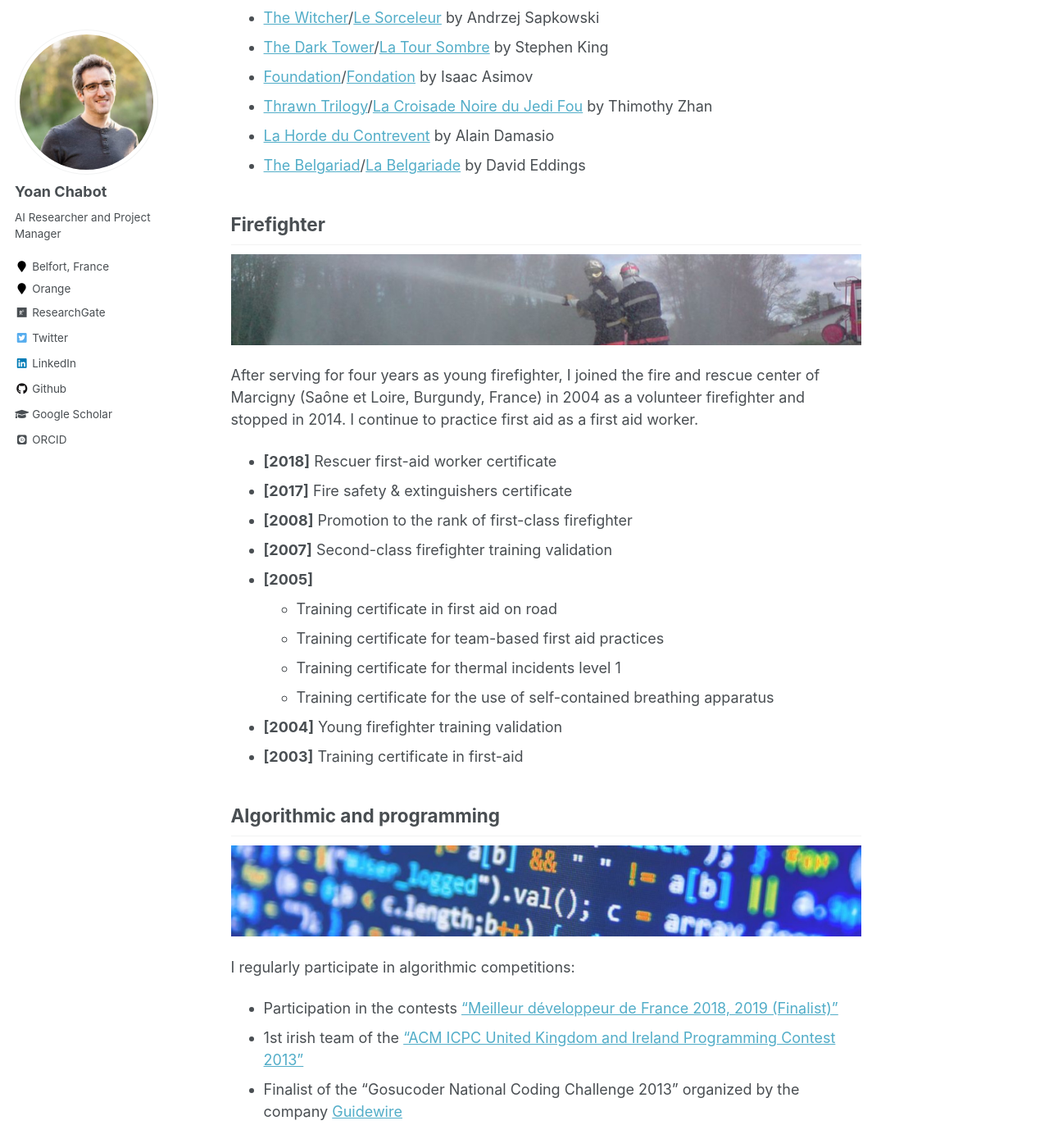
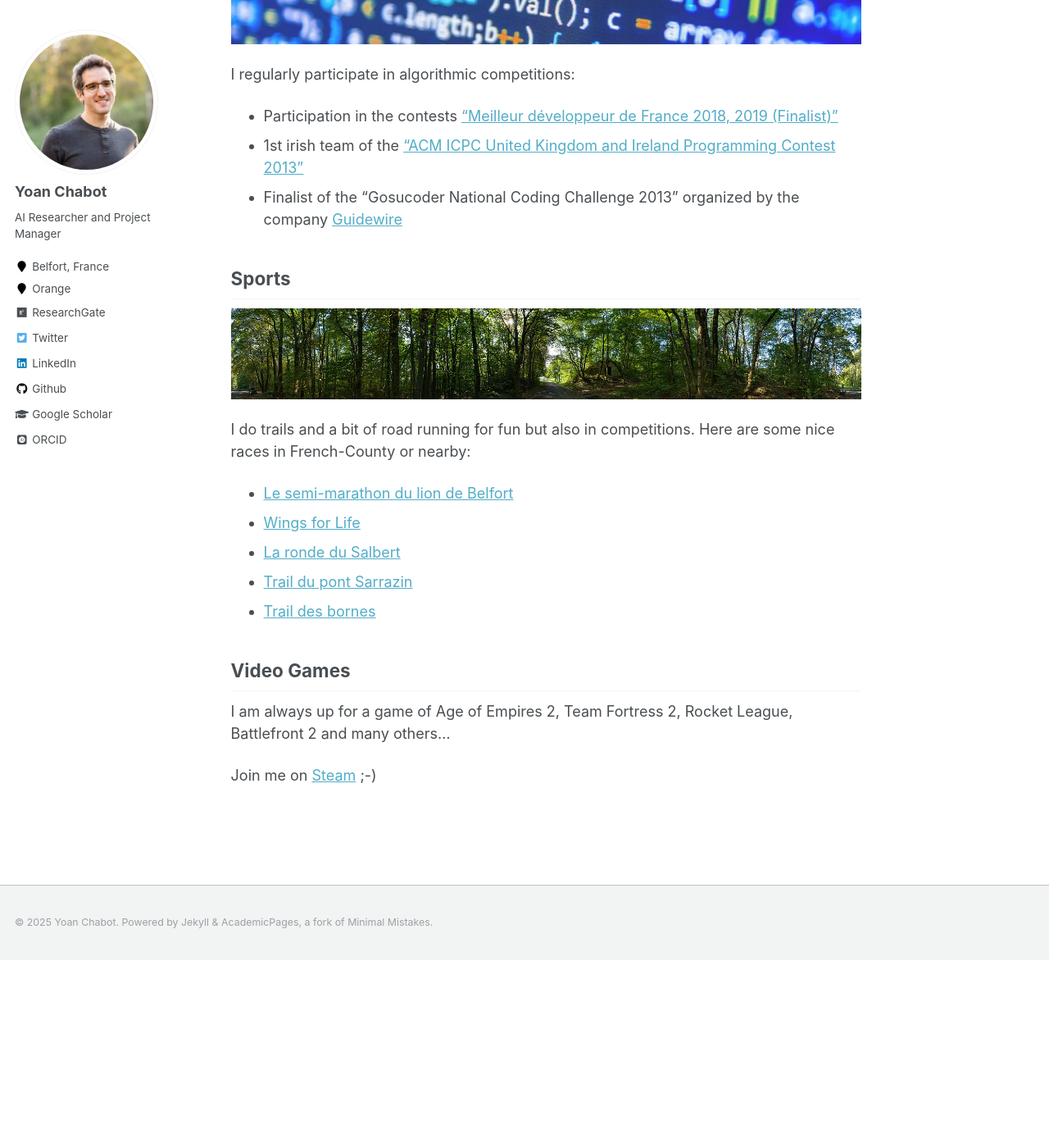
Before and after one commit to yoanchabot/yoanchabot.github.io, a Jekyll site: the page built from _pages/hobbies.md, in a window 1280 px wide and 1400 px high, scrolled down 1249 px. Shown: the whole window at 82% size. Built offline with Jekyll 4.4.1, drawn with Linux system fonts in a browser that asks for light colours; some web fonts are replaced; after the commit the page ends 2420 px from its top, so only the background shows below that; some of the changed text lies outside the part shown.

Commit message:
Update hobbies.md

```diff
--- a/_pages/hobbies.md
+++ b/_pages/hobbies.md
@@ -4,11 +4,7 @@
 author_profile: true
 ---
 
-## Wikimedia
-I have a strong interest in contributing to Wikimedia projects, with a particular focus on Wikidata. As an active contributor under the username [Metafire18](https://www.wikidata.org/wiki/User:Metafire18), I work on enhancing the quality and scope of the knowledge graph by adding structured data to a variety of topics. One of my current projects involves [enriching Wikidata with Star Wars-related information](https://www.wikidata.org/wiki/Wikidata:WikiProject_Star_Wars), specifically about planets, star systems, and sectors in the Star Wars universe. By integrating this data into the knowledge graph, I aim to make it more accessible and valuable for fans, researchers, and enthusiasts who seek to explore the vast and intricate galaxy of Star Wars through structured, interconnected data.
-[Try it now](https://holonetgalacticmap-frontend.vercel.app)
-
-## Music/Reading/Video Games/...
+## Music
 ![Music]({{ site.baseurl }}/images/music.jpg "Music")
 
 I started to play the guitar in high-school and bass guitar recently.
@@ -21,10 +17,7 @@
 
 ![Logo404]({{ site.baseurl }}/images/404_logo.jpg)
 
-I am always up for a game of Age of Empires 2, Team Fortress 2, Rocket League, Battlefront 2 and many others...
-
-Join me on [Steam](https://steamcommunity.com/profiles/76561198042810574/) ;-)
-
+## Reading
 Some great books I love and recommend (for SF and heroic fantasy lovers):
 * [The Black Company](https://en.wikipedia.org/wiki/The_Black_Company)/[La Compagnie Noire](https://fr.wikipedia.org/wiki/Cycle_de_la_Compagnie_noire) by Glen Cook
 * [Remembrance of Earth's Past](https://en.wikipedia.org/wiki/Remembrance_of_Earth%27s_Past)/[Le Problème à Trois Corps](https://fr.wikipedia.org/wiki/Le_Probl%C3%A8me_%C3%A0_trois_corps) by Liu Cixin
@@ -34,24 +27,6 @@
 * [Thrawn Trilogy](https://en.wikipedia.org/wiki/Thrawn_trilogy)/[La Croisade Noire du Jedi Fou](https://fr.wikipedia.org/wiki/La_Croisade_noire_du_Jedi_fou) by Thimothy Zhan
 * [La Horde du Contrevent](https://fr.wikipedia.org/wiki/La_Horde_du_Contrevent) by Alain Damasio
 * [The Belgariad](https://en.wikipedia.org/wiki/The_Belgariad)/[La Belgariade](https://fr.wikipedia.org/wiki/La_Belgariade) by David Eddings
-
-## Firefighter
-![Firefighter]({{ site.baseurl }}/images/firefighter.jpg "Firefighter")
-
-After serving for four years as young firefighter, I joined the fire and rescue center of Marcigny (Saône et Loire, Burgundy, France) in 2004 as a volunteer firefighter and stopped in 2014.
-I continue to practice first aid as a first aid worker.
-
-* **[2018]** Rescuer first-aid worker certificate
-* **[2017]** Fire safety & extinguishers certificate
-* **[2008]** Promotion to the rank of first-class firefighter
-* **[2007]** Second-class firefighter training validation
-* **[2005]**
-  * Training certificate in first aid on road
-  * Training certificate for team-based first aid practices
-  * Training certificate for thermal incidents level 1
-  * Training certificate for the use of self-contained breathing apparatus
-* **[2004]** Young firefighter training validation
-* **[2003]** Training certificate in first-aid
 
 ## Algorithmic and programming
 ![Algorithm]({{ site.baseurl }}/images/algorithm.jpg "Algorithm")
@@ -72,8 +47,7 @@
 * [Trail du pont Sarrazin](http://trail-pont-sarrazin.com/)
 * [Trail des bornes](https://traildesbornes.jimdo.com/)
 
-## Developpez.com
-I am an active member of the community Developpez.com since 2007.
-Since April 2012, I am redactor and moderator for the [Semantic Web section](http://web-semantique.developpez.com/).
-* Involved in the translation of a [tutorial about D2RQ engine](http://web-semantique.developpez.com/tutoriels/d2rq/d2rq-et-jena/).
-* Several contributions to the [Q/A](http://web-semantique.developpez.com/faq/) of the section.
+## Video Games
+I am always up for a game of Age of Empires 2, Team Fortress 2, Rocket League, Battlefront 2 and many others...
+
+Join me on [Steam](https://steamcommunity.com/profiles/76561198042810574/) ;-)
```
